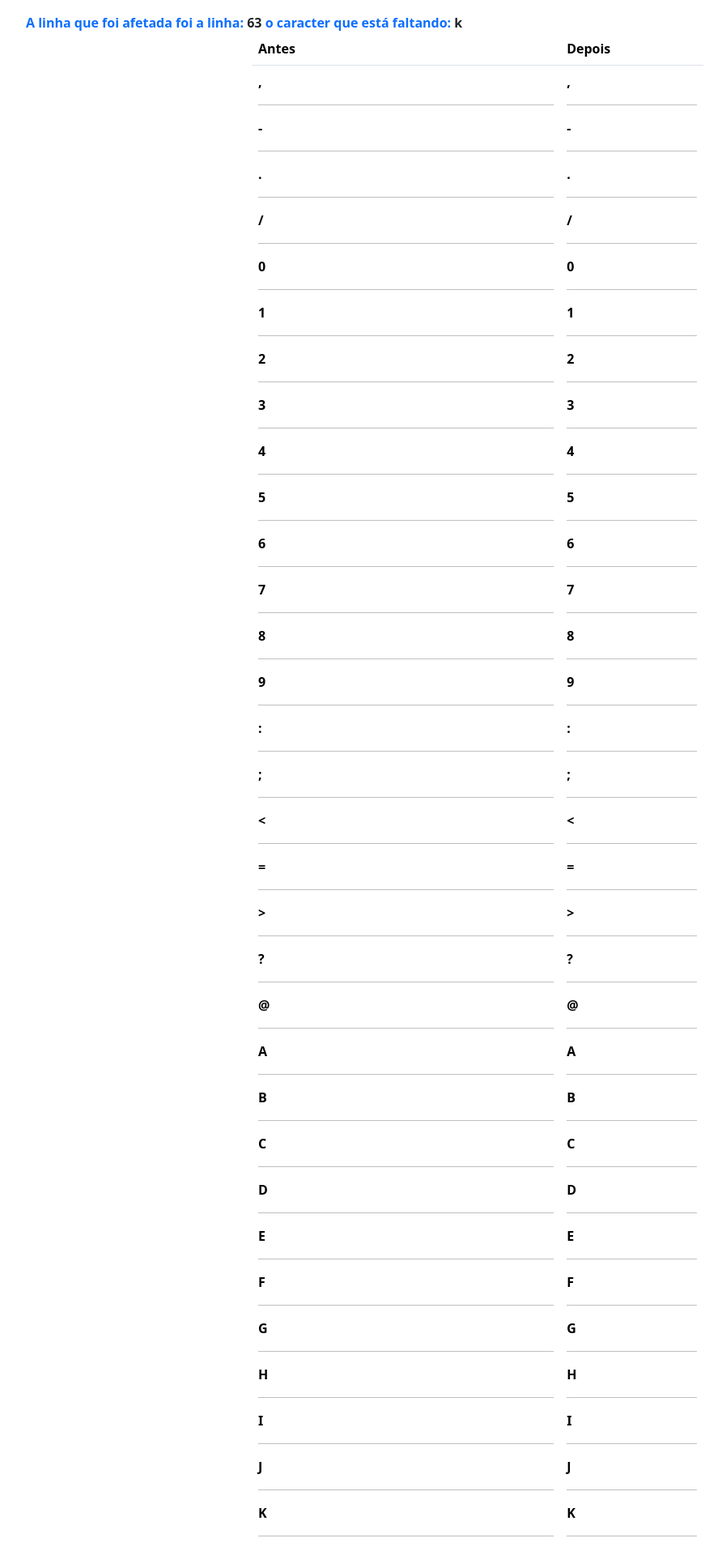
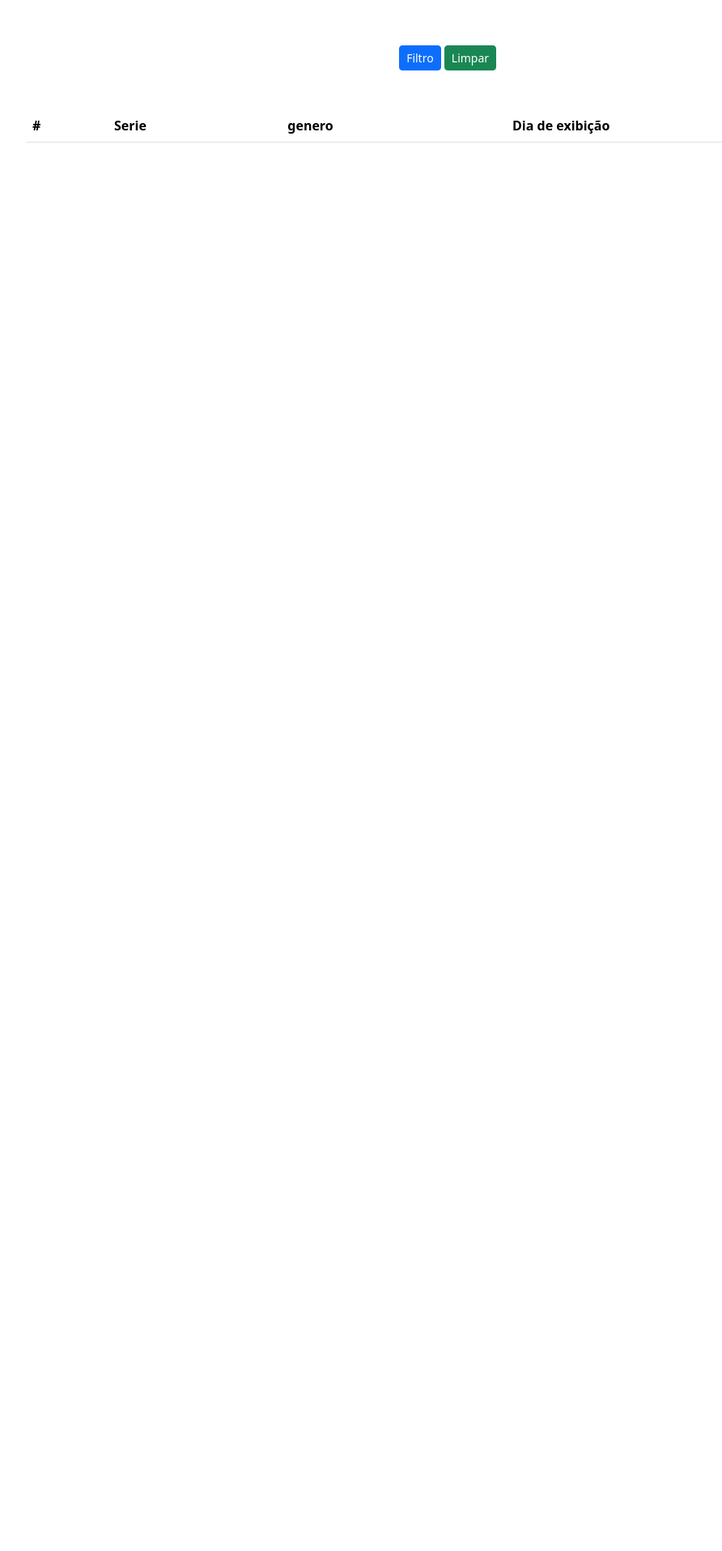
Before and after one commit to SamuelCamposDF/Teste-do-Candidato, a PHP site: page / in a window 1280 px wide. Shown: the top 1915 px of the page at 81% size, without its empty margins (50-942 px from the left). After the commit the page ends 800 px from the top, so only its background shows below. Run offline with PHP 8.4, Linux system fonts and the light colour scheme; data comes from the database, SQL or seed files in the repository; lists and menus that the app fills with data are empty.

Commit message:
Update index.php

```diff
--- a/index.php
+++ b/index.php
@@ -1,49 +1,86 @@
 <?php
 
-    /* Gerar o array com todos os caracteres ASCII da vírgula até a barra vertical */
-    $array = range(",", "|");
-    /*
-  var_dump($array); // preferir usar var_dump porque fica uma lista tudo em baixo do outro nesse caso
-  echo "<hr>";
-*/
-    // Remover e descartar um elemento aleatório do array
+include 'conexao.php';
 
-    $ArrayAntes = $array;
+// criado por samuel de sousa campos
 
-    $remove = array_splice( // array_splice Remove uma parte array e a substitui por outra coisa
-        $array,
-        rand( // Gera um número inteiro aleatório
-            0,
-            count($array) - 1
-        ),
-        1
-    )[0];
+$stmt = $pdo->prepare('SELECT * FROM series_tv');
+$stmt->execute();
+$results = $stmt->fetchAll(); // coleta todos os dados de cada coluna da tabela sem exceção
+
+//var_dump($results);
+
+$q = (isset($_POST['q'])) ? $_POST['q'] : ''; // aqui irei receber a data referente a pesquisa
+$id = (isset($_POST['id'])) ? $_POST['id'] : ''; // aqui irei receber a data referente a pesquisa
+
+$dataR = $q; // apenas criei um apelido para a query que vai receber o POST
+$data = date_create($dataR); // crio um data pra ser mais correto para a pesquisa
+
+if (empty($id)) : //verifico se esta passando id, se nao ele deixa a variavel sem valor
+    $PesquisaId = '';
+    $pesquisa = '';
+else :
+    foreach ($id as $rss) : //faço um loop em todos os id que estao vindo atraves do POST
+        $PesquisaId = implode("','", $id); // adiciono uma virgula apos a id para fazer a pesquisa
+    endforeach;
+    $PesquisaId;
+    $pesquisa = "id IN ('$PesquisaId') "; // aqui ire pesquisar por todas as series que tiverem TAL ID na tabela
+endif;
 
 
-    $ArrayDepois = $array;
+$stmt = $pdo->prepare('SELECT * FROM series_tv');
+$stmt->execute();
+$series = $stmt->fetchAll(); // carrego todas as series
 
-    /*  echo "Mostra a array ja sem o elemento que foi retirado";*/
-    //  var_dump($array);
+if (empty($id)) :
+    "carrega todos os dados";
+    $stmt = $pdo->prepare('SELECT * FROM series_tv');  // carrego todas as series se nao tiver pesquisa
+    $stmt->execute();
+    $results = $stmt->fetchAll();
+else : // se tiver pesquisa ele vai ler o codigo abaixo
+    $stmt = $pdo->prepare("SELECT * FROM series_tv WHERE $pesquisa ORDER BY titulo asc"); // seleciona todos as series de tv que contem o tal id na alfabetica
+    $stmt->execute();
+    $results = $stmt->fetchAll();
+endif;
 
-    /* Encontrar o caractere que está faltando */
-    $faltando = null;
 
-    for ($i = 0; $i < count($array); $i++) {
+foreach ($results as $r) :
 
-        if (ord($array[$i]) - ord($array[0]) != $i) {
-            $faltando = chr(ord($array[0]) + $i);
-            "linha" . $i;
-            $LinhaQueAlterou = $i;
-            break;
+    $id = $r['id'];
+    $stmt = $pdo->prepare("SELECT * FROM series_tv_intervalos WHERE id_serie_tv = $id"); // seleciona os dados da tabela refente a cada id da chave primaria
+    $stmt->execute();
+    $resultados = $stmt->fetchAll(); // coleta todos os dados de cada coluna da tabela sem exceção
+
+    foreach ($resultados as $i => $arr) {
+        $dia[$i] = $arr['dia_da_semana']; // crie uma variavel dia referente a cada serie
+        $hora[$i] = $arr['horario']; // // crie uma variavel hora referente a cada serie
+
+        // Define a data e hora da próxima exibição
+        $proximaData = new DateTime($arr['horario']);
+        // Calcula a diferença entre as datas
+        $diff = $data->diff($proximaData);
+        // Verifica se a próxima exibição já ocorreu
+        if ($diff->invert) {
+            $Data[$i] = 'A exibição já ocorreu';
+        } else {
+            $Data[$i] = 'A próxima exibição será em ' . $diff->format('%d dias, %h horas e %i minutos.');
         }
     }
-    /*
-    Imprimir o resultado
-      echo "Caractere removido: " . $remove . "<br>";
-      echo "<hr>";
-      echo "Caractere : " . $faltando . "<br>";
-      */
+
+    $arrGeral[] = array( // criei uma array para salvar todo os dados que preciso para aparecer ao usuario
+        "id" => $r['id'],
+        "titulo" => $r['titulo'],
+        "canal" => $r['canal'],
+        "genero" => $r['genero'],
+        "dia_da_semana" =>  $dia[$i],
+        "horario" =>  $hora[$i],
+        "data" =>  $Data[$i]
+    );
+
+endforeach;
+//var_dump($arrGeral);
 ?>
+
 
 <!doctype html>
 <html lang="en">
@@ -51,51 +88,76 @@
 <head>
     <meta charset="utf-8">
     <meta name="viewport" content="width=device-width, initial-scale=1">
-
-        <!-- Bootstrap CSS -->
-        <link href="https://cdn.jsdelivr.net/npm/bootstrap@5.3.0-alpha3/dist/css/bootstrap.min.css" rel="stylesheet">
-
-        <title>CRIAR NUMERO PRIMO</title>
+    <title></title>
+    <link href="https://cdn.jsdelivr.net/npm/bootstrap@5.3.0-alpha3/dist/css/bootstrap.min.css" rel="stylesheet" integrity="sha384-KK94CHFLLe+nY2dmCWGMq91rCGa5gtU4mk92HdvYe+M/SXH301p5ILy+dN9+nJOZ" crossorigin="anonymous">
 </head>
 
 <body>
-        <div class="container py-3">
-            <span class="fw-bold text-primary mb-3">A linha que foi afetada foi a linha: <span class="text-dark"><?= $LinhaQueAlterou ?></span> o caracter que está faltando: <span class="text-dark"><?= $faltando ?></span> </span>
-            <div class="mx-auto col-md-6">
-                <table class="table">
-                    <thead>
-                        <tr>
-                            <th scope="col">Antes</th>
-                            <th scope="col">Depois</th>
-                        </tr>
-                    </thead>
-                    <tbody>
-                        <tr>
-                            <td>
-                                <?php foreach ($ArrayAntes as $indice => $r) :  ?>
-                                    <?php if ($LinhaQueAlterou == $indice) : ?>
-                                        <span class="bg-danger fw-bold text-white">Linha Afetada - <?= $r ?> </span>
-                                    <?php else : ?>
-                                        <span class="fw-bold text-"> <?= $r ?> </span>
-                                    <?php endif; ?>
-                                    <hr>
+
+    <div class="container">
+        <div class="mx-auto col-md-5 mt-5 mb-5">
+            <form>
+                <div class="mx-auto col-md-5">
+                    <button class="btn btn-sm btn-primary mt-2" type="button" data-bs-toggle="offcanvas" data-bs-target="#offcanvasExample" aria-controls="offcanvasExample">
+                        Filtro
+                    </button>
+                    <button type="submit" class="btn btn-sm btn-success mt-2">Limpar</button>
+                </div>
+            </form>
+        </div>
+
+        <div class="offcanvas offcanvas-start" tabindex="-1" id="offcanvasExample" aria-labelledby="offcanvasExampleLabel">
+            <div class="offcanvas-header">
+                <h5 class="offcanvas-title" id="offcanvasExampleLabel">Filtro</h5>
+                <button type="button" class="btn-close" data-bs-dismiss="offcanvas" aria-label="Close"></button>
+            </div>
+            <div class="offcanvas-body">
+
+                <form action="#" method="post">
+                    <div class="p-3 bg-light">
+                        <label for="exampleFormControlInput1" class="form-label">Escolha uma data e a hora</label>
+                        <input type="datetime-local" name="q" placeholder="Pesquisar" class="form form-control">
+                        <span class="text-primary">Series</span>
+                        <?php foreach ($series as $a) : ?>
+                            <div class="col-md-auto mt-2 mb-2">
+                                <div class="form-check">
+                                    <input class="form-check-input" type="checkbox" name="id[]" value="<?php echo $a['id']  ?>">
+                                    <label title="<?php echo $a['titulo']  ?>" class="form-check-label text-primary" for="">
+                                        <?php echo $a['titulo']  ?>
+                                    </label>
+                                </div>
+                            </div>
                         <?php endforeach; ?>
-                            </td>
-                            <td>
-                                <?php foreach ($ArrayDepois as $indiceB => $b) :  ?>
-                                    <span class="fw-bold text-"> <?= $b ?> </span>
-                                    <hr>
+                    </div>
 
-                                <?php endforeach; ?>
-                            </td>
-                        </tr>
-                    </tbody>
-                </table>
+                    <div class="mx-auto col-md-5">
+                        <button type="submit" class="btn btn-sm btn-success mt-2">Pesquisar</button>
+                    </div>
+
+                </form>
             </div>
         </div>
 
-        <script src="https://cdn.jsdelivr.net/npm/bootstrap@5.0.2/dist/js/bootstrap.bundle.min.js"></script>
+        <table class="table table-hover">
+            <thead>
+                <tr>
+                    <th scope="col">#</th>
+                    <th scope="col">Serie</th>
+                    <th scope="col">genero</th>
+                    <th scope="col">Dia de exibição</th>
+                </tr>
+            </thead>
+        </table>
 
+        <div id="receberDados"></div>
+
+    </div>
+
+    <script>
+        const array = JSON.parse('<?= json_encode($arrGeral); ?>'); // passar a array que fiz com todos os dados que precisava para JS
+    </script>
+    <script src="serie.js"></script>
+    <script src="https://cdn.jsdelivr.net/npm/bootstrap@5.3.0-alpha3/dist/js/bootstrap.bundle.min.js" integrity="sha384-ENjdO4Dr2bkBIFxQpeoTz1HIcje39Wm4jDKdf19U8gI4ddQ3GYNS7NTKfAdVQSZe" crossorigin="anonymous"></script>
 </body>
 
 </html>
```
Lines whose indentation alone changed are shown as unchanged.
